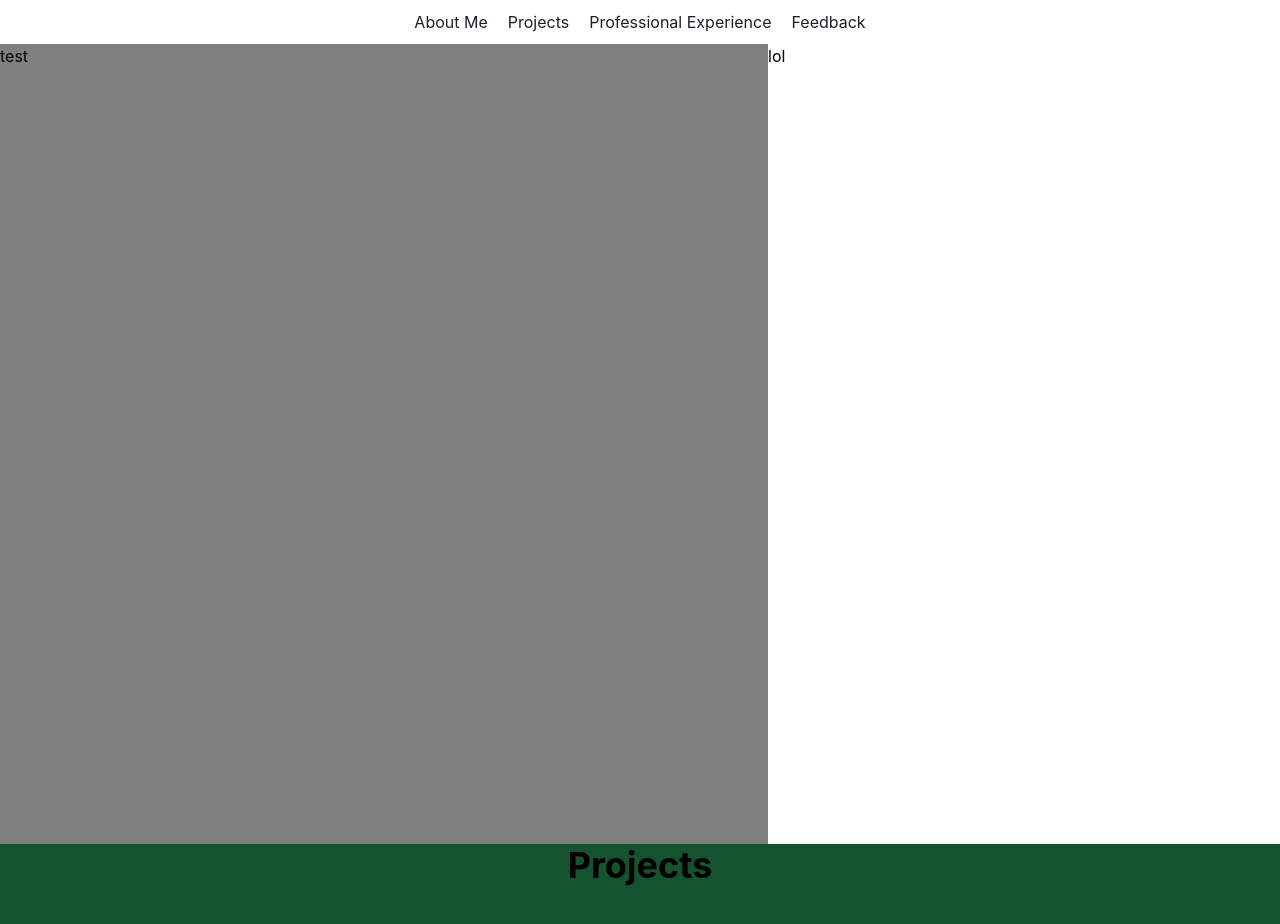
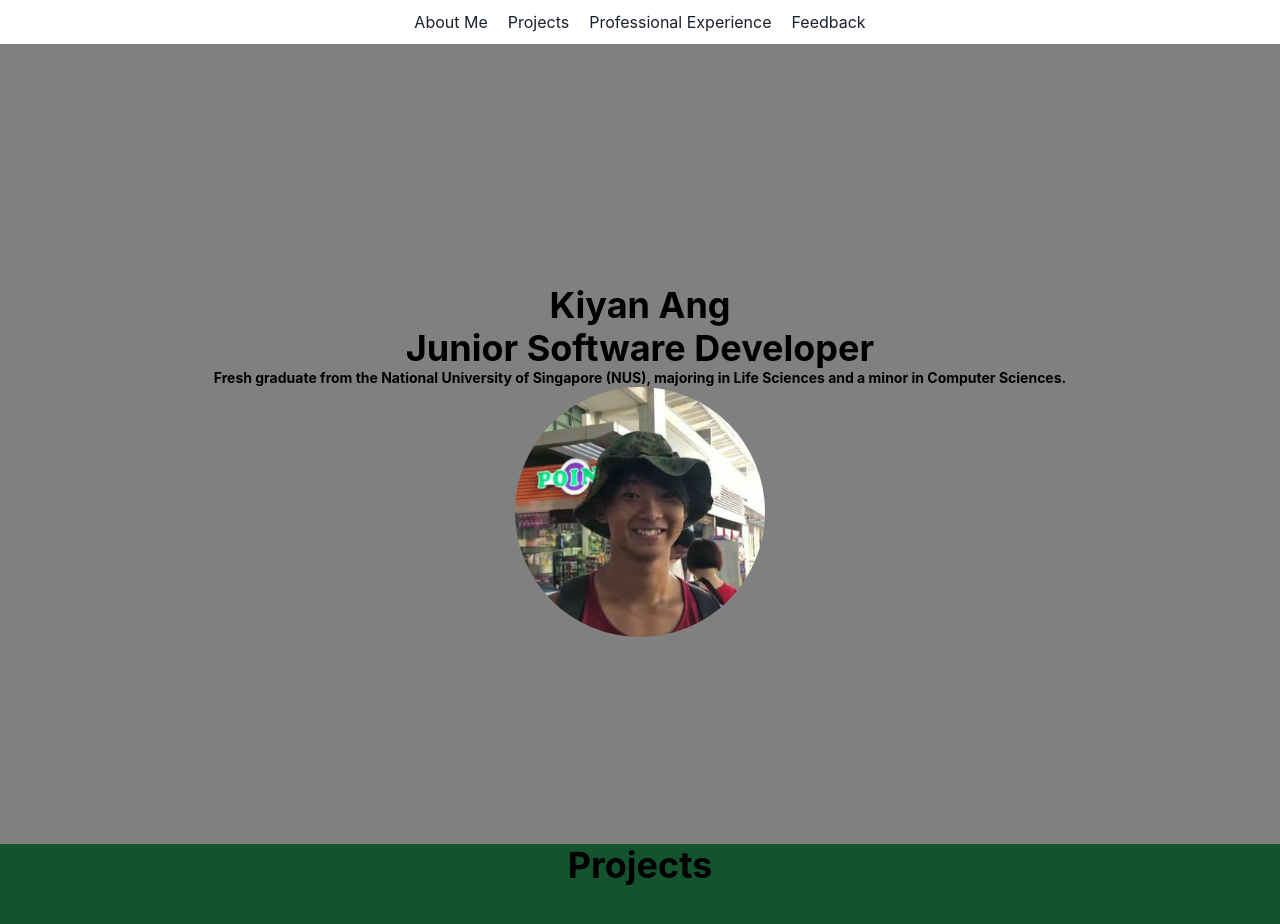
Before and after one commit to kynapy/kynapy.github.io, a React (Create React App) app: page / in a window 1280 px wide. Shown: the top 924 px of the page. Built offline with nearby package versions, Linux system fonts and the light colour scheme.

Commit message:
Set up FullScreenSection

```diff
--- a/src/components/AboutSection.js
+++ b/src/components/AboutSection.js
@@ -1,16 +1,32 @@
-import { HStack, Box } from "@chakra-ui/react";
+import { HStack, Box, VStack, Heading } from "@chakra-ui/react";
 import FullScreenSection from "./FullScreenSection";
+import image from "../images/kynapy.png";
 
 const AboutSection = () => {
     return (
-        <FullScreenSection backgroundColor="pink" margin={0}>
-            <HStack width="100%" spacing={0}>
-                <Box backgroundColor="grey" height="100vh" width="60%" margin={0}>
-                    <p>test</p>
-                </Box>
-                <Box backgroundColor="white" height="100vh" width="40%" margin={0}>
-                    <p>lol</p>
-                </Box>
+        <FullScreenSection>
+            <HStack width="100%" height="100%" spacing={0}>
+                <VStack
+                    backgroundColor="grey"
+                    height="100%"
+                    width="100%"
+                    spacing={8}
+                    padding="30vh 0"
+                    alignItems="center"
+                >
+                    <Box style={{display:"grid", placeItems: "center"}}>
+                        <Heading>Kiyan Ang</Heading>
+                        <Heading>Junior Software Developer</Heading>
+                        <Heading size="xs"></Heading>
+                        <Heading size="xs">Fresh graduate from the National University of Singapore (NUS), majoring in Life Sciences and a minor in Computer Sciences.
+                        </Heading>
+                        <img
+                            src={ image }
+                            alt="Kiyan"
+                            style={{ borderRadius: "50%", width: "250px" }}
+                        />
+                    </Box>
+                </VStack>
             </HStack>
         </FullScreenSection>
     )
--- a/src/components/FullScreenSection.js
+++ b/src/components/FullScreenSection.js
@@ -7,7 +7,7 @@ const FullScreenSection = ({ children, isDarkBackground, ...boxProps }) => {
       backgroundColor={boxProps.backgroundColor}
       color={isDarkBackground ? "white" : "black"}
     >
-      <VStack width="100vw" maxW="100%" minHeight="100vh" {...boxProps}>
+      <VStack width="100vw" maxW="100%" height="100vh" maxH="100%" {...boxProps}>
         {children}
       </VStack>
     </VStack>
```
